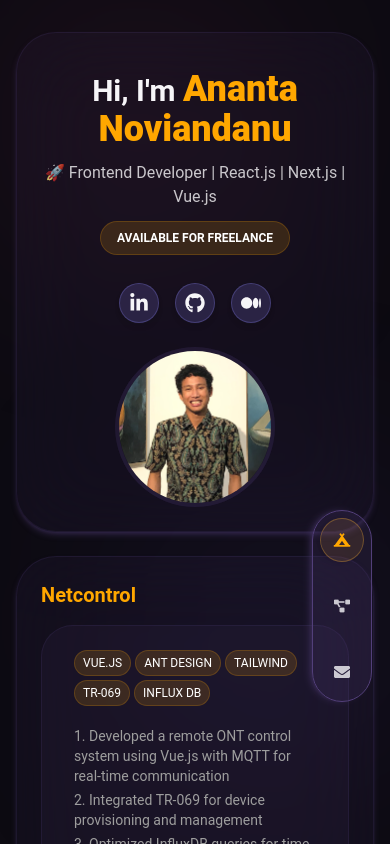
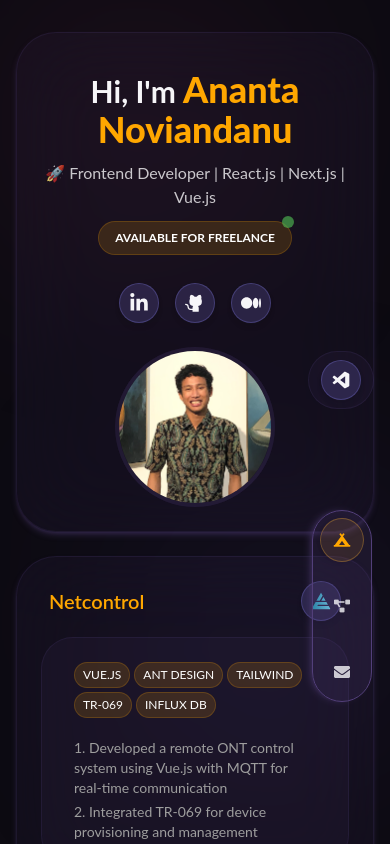
Before and after one commit to AnantaNd/portofolio, a React (Create React App) app: page / in a window 390 px wide. Shown: the top 844 px of the page. Built offline with nearby package versions, Linux system fonts and the light colour scheme.

Commit message:
change layout

```diff
--- a/public/index.html
+++ b/public/index.html
@@ -2,7 +2,7 @@
 <html lang="en">
   <head>
     <meta charset="utf-8" />
-    <link rel="icon" href="/logo.svg" />
+    <link rel="icon" href="/logo_porto.svg" />
     <meta name="viewport" content="width=device-width, initial-scale=1" />
     <meta name="theme-color" content="#000000" />
     <meta charset="UTF-8" />
--- a/src/components/molecules/container/About.jsx
+++ b/src/components/molecules/container/About.jsx
@@ -23,7 +23,6 @@ export default function About({ title, onClose, isClose }) {
           />
         </Link>
       </section>
-
       {/* Description Section */}
       <section className="mt-4">
         <div className="">
--- a/src/components/molecules/container/Highlight.jsx
+++ b/src/components/molecules/container/Highlight.jsx
@@ -2,8 +2,9 @@ import React from "react";
 import Card from "../../atoms/Card/Card";
 
 import SimpleCard from "../../atoms/Card/SimpleCard";
+
+import { Chip } from "@material-tailwind/react";
 import ButtonIcons from "../../atoms/Button/ButtonIcons";
-import { Chip } from "@material-tailwind/react";
 
 export default function Highlight() {
   const netContStack = [
@@ -17,8 +18,19 @@ export default function Highlight() {
     <Card title={"Highlight"} hide={true}>
       <div className="md:h-[275px] h-auto">
         <section>
-          <div className="pb-4">
-            <h1 className="text-xl font-semibold text-accent-2">Netcontrol</h1>
+          <div className="pb-4 px-2 flex flex-row items-center justify-between ">
+            <div className="w-full ">
+              <h1 className="text-xl font-semibold text-accent-2">
+                Netcontrol
+              </h1>
+            </div>
+            <div className="w-full flex flex-row justify-end">
+              <ButtonIcons
+                icon={
+                  <img src="/netcontrol.svg" alt="logo" className="w-10 h-10" />
+                }
+              />
+            </div>
           </div>
         </section>
         <section>
@@ -38,7 +50,7 @@ export default function Highlight() {
                 </div>
               </section>
               <section>
-                <div className="text-text-2 text-sm pb-2">
+                <div className="text-text-2 text-sm pb-2 h-28 overflow-y-auto">
                   <ol className="list-decimal list-inside space-y-1">
                     <li>
                       Developed a remote ONT control system using Vue.js with
--- a/src/components/molecules/cta/Cta.jsx
+++ b/src/components/molecules/cta/Cta.jsx
@@ -1,12 +1,11 @@
-import { Chip } from "@material-tailwind/react";
+import { Badge, Chip } from "@material-tailwind/react";
 import React from "react";
 import { FaLinkedinIn } from "react-icons/fa";
 import { FaMedium } from "react-icons/fa6";
-
-import { FaGithub } from "react-icons/fa6";
 import { Link } from "react-router-dom";
 import Card from "../../atoms/Card/Card";
 import ButtonIcons from "../../atoms/Button/ButtonIcons";
+import { PiGithubLogoFill } from "react-icons/pi";
 
 export default function Cta() {
   return (
@@ -23,12 +22,14 @@ export default function Cta() {
             <p className="text-base md:text-lg text-text/80">
               🚀 Frontend Developer | React.js | Next.js | Vue.js
             </p>
-            <div className="flex flex-row items-center gap-3">
-              <Chip
-                size="lg"
-                value="Available For Freelance"
-                className="bg-accent-2/15 border border-accent-2/20 w-fit mx-auto md:mx-0 rounded-full"
-              />
+            <div className="flex flex-row items-center gap-3 justify-center md:justify-start">
+              <Badge className="animate-pulse bg-green-500">
+                <Chip
+                  size="lg"
+                  value="Available For Freelance"
+                  className="bg-accent-2/15 border border-accent-2/20 w-fit mx-auto md:mx-0 rounded-full"
+                />
+              </Badge>
             </div>
           </div>
           <div className="flex flex-row items-center gap-4 justify-center md:justify-start pt-4 ">
@@ -39,7 +40,7 @@ export default function Cta() {
               <ButtonIcons icon={<FaLinkedinIn size={20} />} />
             </Link>
             <Link to="https://github.com/AnantaNd" target="_blank">
-              <ButtonIcons icon={<FaGithub size={20} />} />
+              <ButtonIcons icon={<PiGithubLogoFill size={20} />} />
             </Link>
             <Link to="https://medium.com/@nantd" target="_blank">
               <ButtonIcons icon={<FaMedium size={20} />} />
--- a/src/components/molecules/footer/Footer.jsx
+++ b/src/components/molecules/footer/Footer.jsx
@@ -1,8 +1,9 @@
 import React from "react";
-import { FaGithub, FaLinkedinIn } from "react-icons/fa";
+import { FaLinkedinIn } from "react-icons/fa";
 import { Link } from "react-router-dom";
 import ButtonIcons from "../../atoms/Button/ButtonIcons";
 import { FaMedium } from "react-icons/fa6";
+import { PiGithubLogoFill } from "react-icons/pi";
 
 export default function Footer() {
   return (
@@ -23,7 +24,7 @@ export default function Footer() {
             <ButtonIcons icon={<FaLinkedinIn size={20} />} />
           </Link>
           <Link to="https://github.com/AnantaNd" target="_blank">
-            <ButtonIcons icon={<FaGithub size={20} />} />
+            <ButtonIcons icon={<PiGithubLogoFill size={20} />} />
           </Link>
           <Link to="https://medium.com/@nantd" target="_blank">
             <ButtonIcons icon={<FaMedium size={20} />} />
--- a/src/components/molecules/navbar/Navbar.jsx
+++ b/src/components/molecules/navbar/Navbar.jsx
@@ -60,7 +60,6 @@ export default function Navbar() {
           style={{ width: `${progress}%` }}
         />
       )}
-
       <ul className="flex gap-6 items-center justify-center">
         {navItems.map((item, index) => (
           <li key={index} className="uppercase flex items-center">
--- a/src/index.css
+++ b/src/index.css
@@ -8,11 +8,13 @@
 @tailwind base;
 @tailwind components;
 @tailwind utilities;
-
+@import url("https://fonts.googleapis.com/css2?family=Lato:ital,wght@0,100;0,300;0,400;0,700;0,900;1,100;1,300;1,400;1,700;1,900&display=swap");
 body {
   @apply bg-[#0D0B12];
 }
-
+* {
+  font-family: "Lato", sans-serif;
+}
 /* Blurry Shape Atas */
 body::before {
   content: "";
--- a/src/layouts/Layouts.jsx
+++ b/src/layouts/Layouts.jsx
@@ -2,10 +2,6 @@ import React from "react";
 import { Outlet } from "react-router-dom";
 import Footer from "../components/molecules/footer/Footer";
 import Navbar from "../components/molecules/navbar/Navbar";
-
-const scrollToTop = () => {
-  window.scrollTo({ top: 0, behavior: "smooth" });
-};
 
 export default function Layouts() {
   return (
@@ -20,13 +16,6 @@ export default function Layouts() {
       <div className="max-w-7xl mx-auto p-4 sm:p-6 lg:p-8 ">
         <Outlet />
       </div>
-      {/* <div
-        className="fixed flex items-center justify-center bottom-4 right-4 md:bottom-8 md:right-8 lg:bottom-12 lg:right-12 w-16 h-16 rounded-full animate-bounce border bg-secondary/20 hover:bg-accent-2/20 hover:border-accent-2/30 text-text border-secondary/30 cursor-pointer z-50"
-        onClick={scrollToTop}
-      >
-        <SiRocket size={40} className="transform -rotate-90 p-1" />
-      </div> */}
-
       <div className="max-w-6xl mx-auto py-4  border-t border-secondary/20">
         <Footer />
       </div>
--- a/src/pages/Home.jsx
+++ b/src/pages/Home.jsx
@@ -15,7 +15,7 @@ export default function Home() {
   const [isLoading, setIsLoading] = useState(true);
   const [isVisible, setIsVisible] = useState(false);
   const [isAbout, setIsAbout] = useState(true);
-  const [isSkill, setIsSkill] = useState(true);
+  const [isSkill, setIsSkill] = useState(false);
   const [isExp, setIsExp] = useState(true);
   const [isEdu, setIsEdu] = useState(true);
 
@@ -25,6 +25,31 @@ export default function Home() {
       setIsVisible(true);
     }, 1000);
     return () => clearTimeout(timer);
+  }, []);
+
+  useEffect(() => {
+    const handleSmoothScroll = (event) => {
+      event.preventDefault();
+      const targetId = event.currentTarget.getAttribute("href").slice(1);
+      const targetElement = document.getElementById(targetId);
+      if (targetElement) {
+        window.scrollTo({
+          top: targetElement.offsetTop,
+          behavior: "smooth",
+        });
+      }
+    };
+
+    const links = document.querySelectorAll('a[href^="#"]');
+    links.forEach((link) => {
+      link.addEventListener("click", handleSmoothScroll);
+    });
+
+    return () => {
+      links.forEach((link) => {
+        link.removeEventListener("click", handleSmoothScroll);
+      });
+    };
   }, []);
 
   if (isLoading) {
@@ -48,28 +73,28 @@ export default function Home() {
         </div>
       </section>
 
-      <section className={isAbout ? "" : "hidden"}>
+      <section className={isAbout ? "" : "hidden"} id="about">
         <About
           title={"about"}
           isClose={isAbout}
           onClose={() => setIsAbout(false)}
         />
       </section>
-      <section className={isSkill ? "" : "hidden"}>
+      <section className={isSkill ? "" : "hidden"} id="skill">
         <Skill
           title={"skills"}
           isClose={isSkill}
           onClose={() => setIsSkill(false)}
         />
       </section>
-      <section className={isExp ? "" : "hidden"}>
+      <section className={isExp ? "" : "hidden"} id="exp">
         <Experience
           title={"experiences"}
           isClose={isExp}
           onClose={() => setIsExp(false)}
         />
       </section>
-      <section className={isEdu ? "" : "hidden"}>
+      <section className={isEdu ? "" : "hidden"} id="edu">
         <Education
           title={"educations"}
           isClose={isEdu}
@@ -84,28 +109,36 @@ export default function Home() {
         >
           <div className="flex flex-col gap-2 items-center">
             <div className={isAbout ? "hidden" : ""}>
+              <a href="#about">
                 <ButtonIcons
                   onClick={() => setIsAbout(true)}
                   icon={<FaPerson size={20} />}
                 />
+              </a>
             </div>
             <div className={isSkill ? "hidden" : ""}>
+              <a href="#skill">
                 <ButtonIcons
                   onClick={() => setIsSkill(true)}
                   icon={<BiLogoVisualStudio size={20} />}
                 />
+              </a>
             </div>
             <div className={isExp ? "hidden" : ""}>
+              <a href="#exp">
                 <ButtonIcons
                   onClick={() => setIsExp(true)}
                   icon={<MdWorkHistory size={20} />}
                 />
+              </a>
             </div>
             <div className={isEdu ? "hidden" : ""}>
+              <a href="#edu">
                 <ButtonIcons
                   onClick={() => setIsEdu(true)}
                   icon={<IoMdSchool size={20} />}
                 />
+              </a>
             </div>
           </div>
         </div>
```
Also changed, not shown: src/components/molecules/container/Experience.jsx (+13 -2 lines), src/components/molecules/container/Skill.jsx (+23 -10 lines), public/logo_porto.svg (added). Lines whose indentation alone changed are shown as unchanged.
